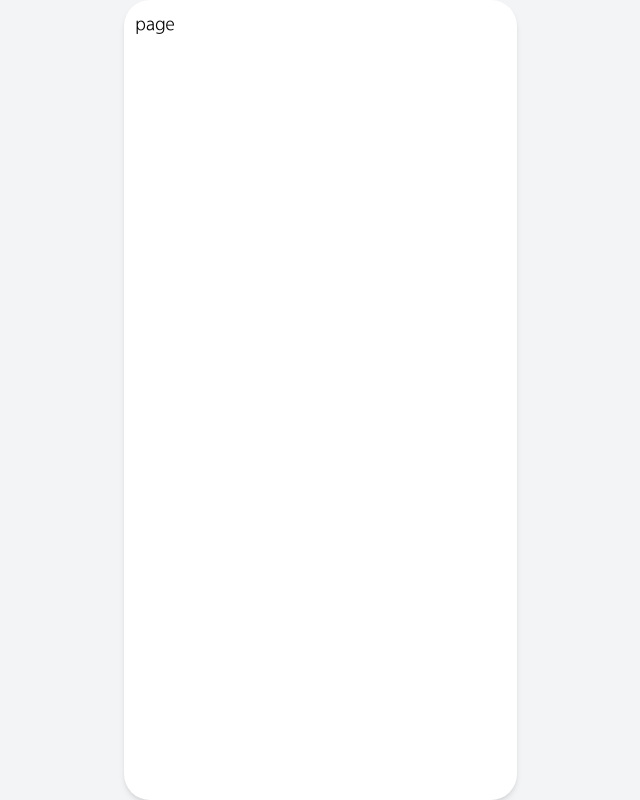
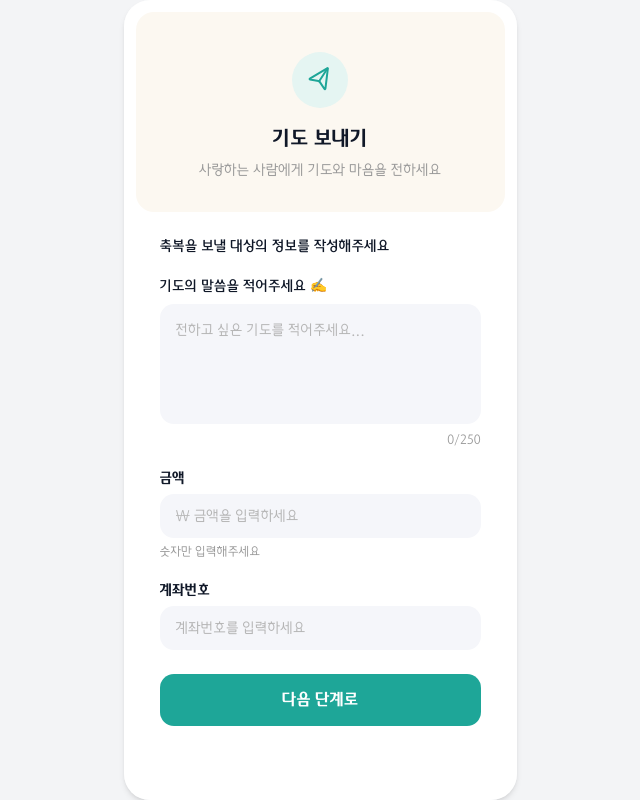
Before and after one commit to PrayForHanaro/Frontend, a Next.js app: page /bless/once/input in a window 1280 px wide. Shown: the whole page, without its empty margins (320-960 px from the left). Built offline with nearby package versions, Linux system fonts and the light colour scheme.

Commit message:
feat: add bless once input page #7

```diff
--- a/app/(main)/bless/once/input/page.tsx
+++ b/app/(main)/bless/once/input/page.tsx
@@ -1,3 +1,148 @@
+'use client';
+
+import { useRouter } from 'next/navigation';
+import { useState } from 'react';
+import BlessActionButton from '../../_components/bless-action-button';
+import BlessHeader from '../../_components/bless-header';
+import MessageTextarea from '../../_components/message-textarea';
+import { MOCK_ACCOUNTS } from '../../_data/mock-accounts';
+
 export default function BlessOnceInput() {
-  return <div>page</div>;
+  const router = useRouter();
+  const [message, setMessage] = useState('');
+  const [amount, setAmount] = useState('');
+  const [accountNumber, setAccountNumber] = useState('');
+  const [recipientName, setRecipientName] = useState('');
+  const [recipientRelation, setRecipientRelation] = useState('');
+  const [showAccounts, setShowAccounts] = useState(false);
+  const [errors, setErrors] = useState<Record<string, string>>({});
+
+  const handleAmountChange = (value: string) => {
+    const digits = value.replace(/\D/g, '');
+    setAmount(digits);
+  };
+
+  const formattedAmount = amount ? Number(amount).toLocaleString() : '';
+
+  const handleAccountSelect = (account: (typeof MOCK_ACCOUNTS)[number]) => {
+    setAccountNumber(account.accountNumber);
+    setRecipientName(account.targetName);
+    setRecipientRelation(account.targetRelation);
+    setShowAccounts(false);
+  };
+
+  const handleNext = () => {
+    const newErrors: Record<string, string> = {};
+    if (!amount || Number(amount) <= 0) {
+      newErrors.amount = '금액을 입력해주세요';
+    }
+    if (!accountNumber.trim()) {
+      newErrors.account = '계좌번호를 입력해주세요';
+    }
+
+    if (Object.keys(newErrors).length > 0) {
+      setErrors(newErrors);
+      return;
+    }
+
+    sessionStorage.setItem(
+      'bless-once-form',
+      JSON.stringify({
+        message,
+        amount: Number(amount),
+        accountNumber,
+        recipientName,
+        recipientRelation,
+      }),
+    );
+    router.push('/bless/once/complete');
+  };
+
+  return (
+    <div className="flex min-h-full flex-col pb-20">
+      <BlessHeader
+        title="기도 보내기"
+        subtitle="사랑하는 사람에게 기도와 마음을 전하세요"
+      />
+
+      <div className="flex flex-col gap-5 px-6 pt-6">
+        <p className="font-hana-medium text-gray-900 text-sm">
+          축복을 보낼 대상의 정보를 작성해주세요
+        </p>
+
+        <MessageTextarea value={message} onChange={setMessage} />
+
+        {/* Amount */}
+        <div className="flex flex-col gap-1.5">
+          <span className="font-hana-bold text-gray-900 text-sm">금액</span>
+          <input
+            type="text"
+            inputMode="numeric"
+            value={formattedAmount}
+            onChange={(e) => handleAmountChange(e.target.value)}
+            placeholder="₩ 금액을 입력하세요"
+            className="rounded-xl bg-hana-input-bg px-4 py-3 font-hana-regular text-gray-900 text-sm placeholder:text-hana-gray-400 focus:outline-none focus:ring-2 focus:ring-hana-main/30"
+          />
+          {errors.amount ? (
+            <p className="font-hana-regular text-hana-red text-xs">
+              {errors.amount}
+            </p>
+          ) : (
+            <p className="font-hana-regular text-hana-gray-500 text-xs">
+              숫자만 입력해주세요
+            </p>
+          )}
+        </div>
+
+        {/* Account */}
+        <div className="relative flex flex-col gap-1.5">
+          <span className="font-hana-bold text-gray-900 text-sm">계좌번호</span>
+          <input
+            type="text"
+            value={accountNumber}
+            onChange={(e) => {
+              setAccountNumber(e.target.value);
+              setRecipientName('');
+              setRecipientRelation('');
+            }}
+            onFocus={() => setShowAccounts(true)}
+            placeholder="계좌번호를 입력하세요"
+            className="rounded-xl bg-hana-input-bg px-4 py-3 font-hana-regular text-gray-900 text-sm placeholder:text-hana-gray-400 focus:outline-none focus:ring-2 focus:ring-hana-main/30"
+          />
+          {errors.account && (
+            <p className="font-hana-regular text-hana-red text-xs">
+              {errors.account}
+            </p>
+          )}
+
+          {/* Account dropdown */}
+          {showAccounts && (
+            <div className="absolute top-full z-10 mt-1 w-full rounded-xl bg-white shadow-lg">
+              {MOCK_ACCOUNTS.map((acc) => (
+                <button
+                  key={acc.id}
+                  type="button"
+                  onClick={() => handleAccountSelect(acc)}
+                  className="flex w-full items-center gap-3 px-4 py-3 text-left transition-colors first:rounded-t-xl last:rounded-b-xl hover:bg-hana-gray-100"
+                >
+                  <div>
+                    <p className="font-hana-medium text-gray-900 text-sm">
+                      {acc.targetName} ({acc.targetRelation})
+                    </p>
+                    <p className="font-hana-regular text-hana-gray-500 text-xs">
+                      {acc.accountNumber}
+                    </p>
+                  </div>
+                </button>
+              ))}
+            </div>
+          )}
+        </div>
+      </div>
+
+      <div className="mt-auto px-6 pt-6 pb-6">
+        <BlessActionButton onClick={handleNext}>다음 단계로</BlessActionButton>
+      </div>
+    </div>
+  );
 }
```
